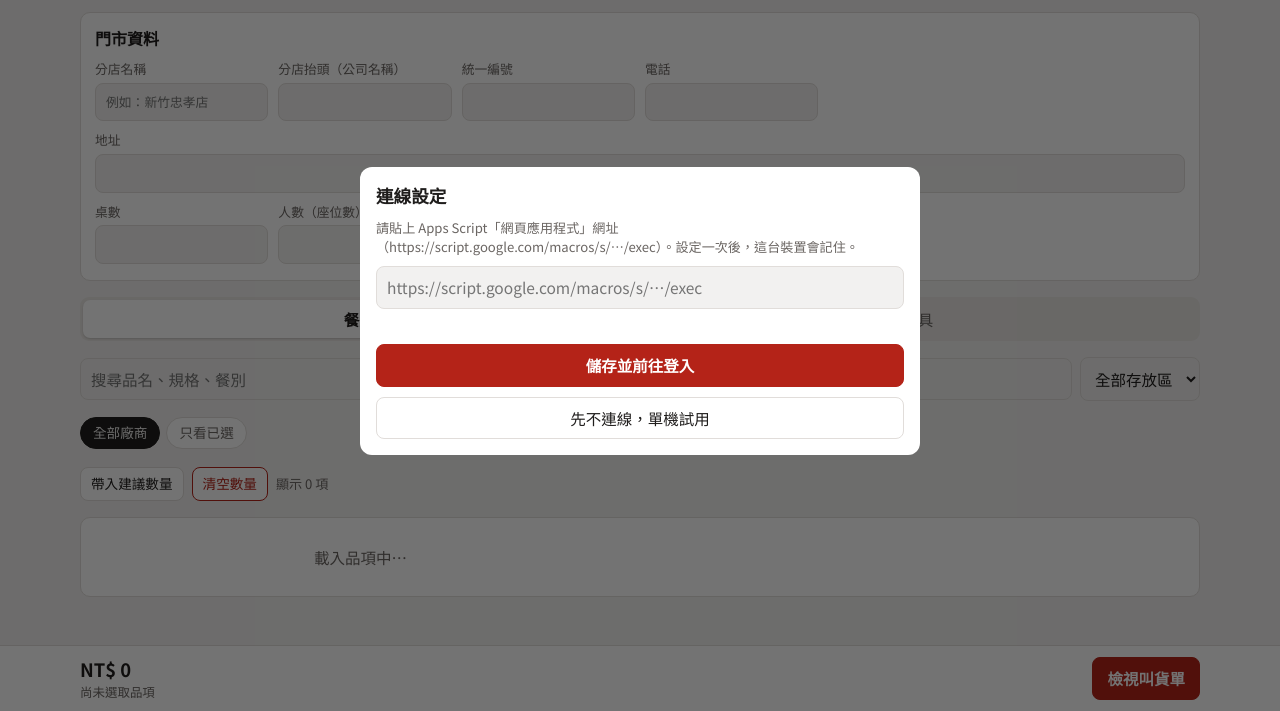
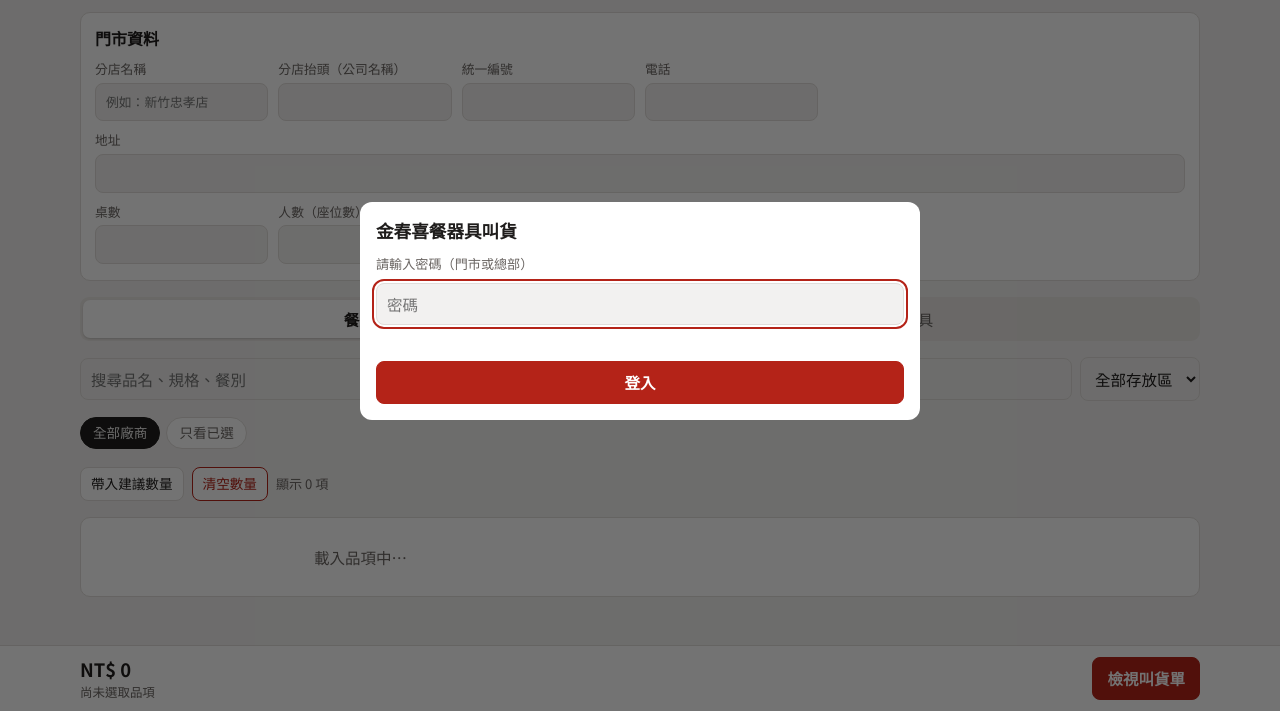
Before and after one commit to Allie1220/jcx-tableware, a plain HTML site: page index.html in a window 1280 px wide. Shown: the part 89-800 px from the top of the page. Drawn offline with Linux system fonts and the light colour scheme.

Commit message:
Update index.html

```diff
--- a/index.html
+++ b/index.html
@@ -137,7 +137,7 @@ details summary{cursor:pointer;font-weight:700}
 
 <script>
 /* 部署 Apps Script 後，把下面的網址換成「網頁應用程式」網址（結尾是 /exec） */
-const API_URL_DEFAULT='';
+const API_URL_DEFAULT='https://script.google.com/macros/s/AKfycbzNaWkLQr4K5qdAtIvieGztV5va_iuuJe7iDUZ1EMT1gl3yJwB3inV-1ZQ2WB62l0Z9/exec';
 let API_URL=API_URL_DEFAULT;try{API_URL=API_URL_DEFAULT||localStorage.getItem('jcx-api')||''}catch(e){}
 const SHEETS=['餐具','器具'];
 const LS='jcx-order-v2',LSI='jcx-items-v2';
```
